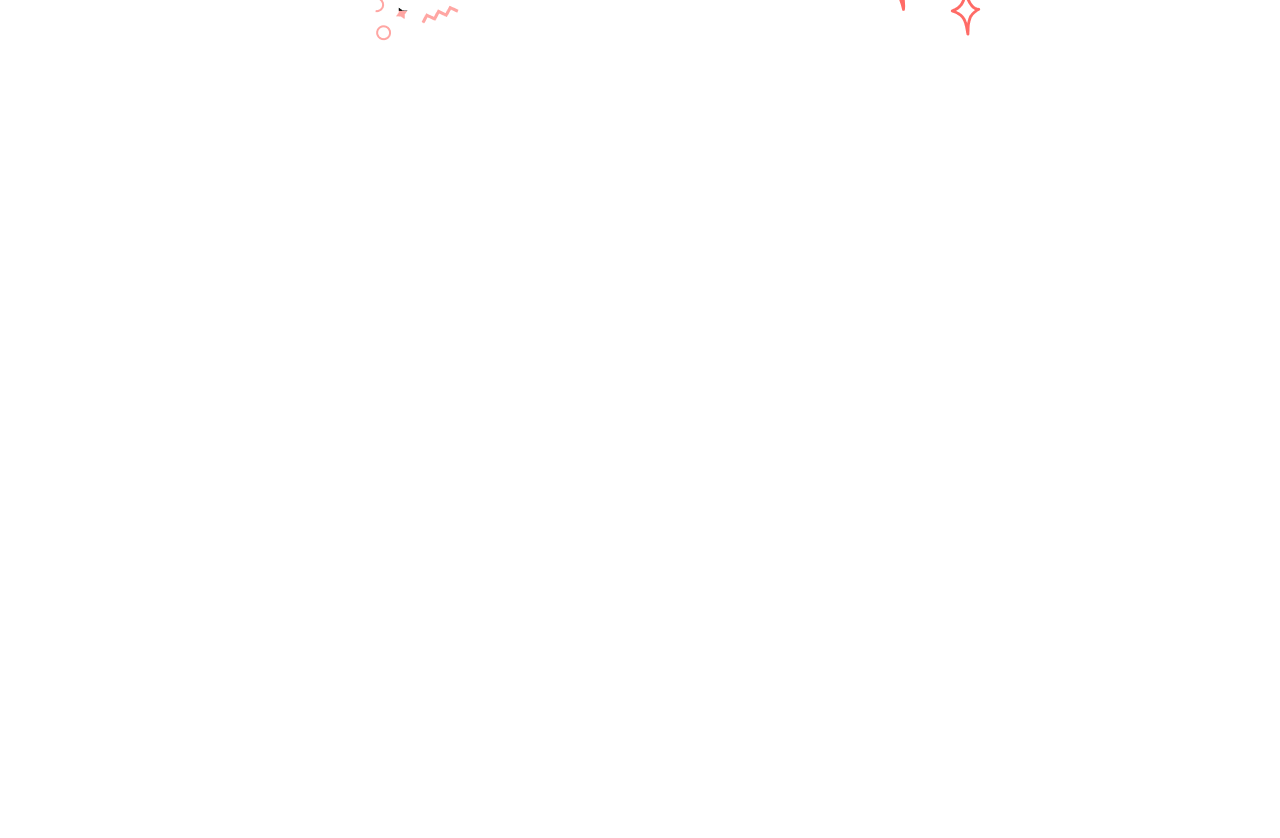
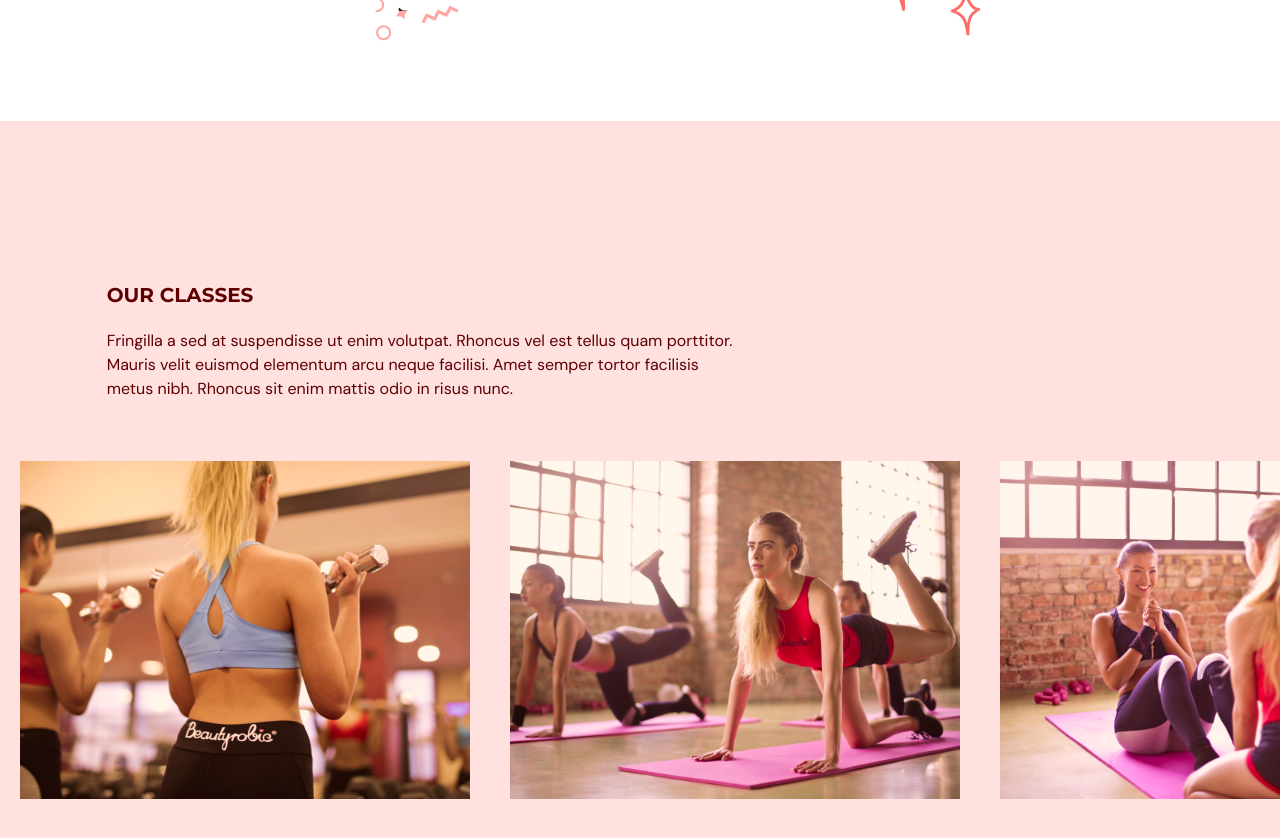
Before and after one commit to Ikamrava/Gym-Typescript, a React (Vite) app: page / in a window 1280 px wide. Shown: the part 2040-2878 px from the top of the page. Before the commit the page ends 2161 px from the top, so only its background shows below. Built offline with nearby package versions, Linux system fonts and the light colour scheme.

Commit message:
ourclasses

```diff
--- a/src/App.tsx
+++ b/src/App.tsx
@@ -3,6 +3,7 @@
 import { Selectedpage } from "./shared/type"
 import Home from "./scense/Home"
 import Benefits from "./scense/Benefits"
+import OurClasses from "./scense/ourClasses"
 
 
 
@@ -33,6 +34,7 @@
       selectedpage={selectedpage} setSelectedPage={setSelectedPage} />
       <Home  setSelectedPage={setSelectedPage} />
       <Benefits  setSelectedPage={setSelectedPage} />
+      <OurClasses  setSelectedPage={setSelectedPage} />
     </div>
   )
 }
--- a/src/scense/Benefits/index.tsx
+++ b/src/scense/Benefits/index.tsx
@@ -61,7 +61,7 @@
           }}
         >
           <HText>MORE THAN JUST GYM.</HText>
-          <p className="my-5 text-sm">
+          <p className="my-5 text-sm font-bold">
             We provide world class fitness equipment, trainers and classes to
             get you to your ultimate fitness goals with ease. We provide true
             care into each and every member.
@@ -130,7 +130,7 @@
                 visible: { opacity: 1, x: 0 },
               }}
             >
-              <p className="my-5">
+              <p className="my-5 font-bold">
                 Nascetur aenean massa auctor tincidunt. Iaculis potenti amet
                 egestas ultrices consectetur adipiscing ultricies enim. Pulvinar
                 fames vitae vitae quis. Quis amet vulputate tincidunt at in
@@ -138,7 +138,7 @@
                 tellus. Ullamcorper arcu id pretium sapien proin integer nisl.
                 Felis orci diam odio.
               </p>
-              <p className="mb-5">
+              <p className="mb-5 font-bold">
                 Fringilla a sed at suspendisse ut enim volutpat. Rhoncus vel est
                 tellus quam porttitor. Mauris velit euismod elementum arcu neque
                 facilisi. Amet semper tortor facilisis metus nibh. Rhoncus sit
--- /dev/null
+++ b/src/scense/ourClasses/Class.tsx
@@ -0,0 +1,24 @@
+type Props = {
+  name: string;
+  description?: string;
+  image: string;
+};
+
+const Class = ({ name, description, image }: Props) => {
+  const overlayStyles = `p-5 absolute z-30 flex
+  h-[380px] w-[450px] flex-col items-center justify-center
+  whitespace-normal bg-primary-500 text-center text-white
+  opacity-0 transition duration-500 hover:opacity-90`;
+
+  return (
+    <li className="relative mx-5 inline-block h-[380px] w-[450px]">
+      <div className={overlayStyles}>
+        <p className="text-2xl">{name}</p>
+        <p className="mt-5">{description}</p>
+      </div>
+      <img alt={`${image}`} src={image} />
+    </li>
+  );
+};
+
+export default Class;
--- /dev/null
+++ b/src/scense/ourClasses/index.tsx
@@ -0,0 +1,96 @@
+import { Selectedpage, ClassType } from "@/shared/type";
+import image1 from "@/assets/image1.png";
+import image2 from "@/assets/image2.png";
+import image3 from "@/assets/image3.png";
+import image4 from "@/assets/image4.png";
+import image5 from "@/assets/image5.png";
+import image6 from "@/assets/image6.png";
+import { motion } from "framer-motion";
+
+import Class from "./Class";
+import HText from "@/shared/HTect";
+
+const classes: Array<ClassType> = [
+  {
+    name: "Weight Training Classes",
+    description:
+      "Lorem ipsum dolor sit amet, consectetur adipiscing elit, sed do eiusmod tempor incididunt ut labore et dolore magna aliqua. Ut enim ad minim veniam, quis nostrud exercitation ullamco laboris nisi ut aliquip ex ea commodo consequat.",
+    image: image1,
+  },
+  {
+    name: "Yoga Classes",
+    image: image2,
+  },
+  {
+    name: "Ab Core Classes",
+    description:
+      "Lorem ipsum dolor sit amet, consectetur adipiscing elit, sed do eiusmod tempor incididunt ut labore et dolore magna aliqua. Ut enim ad minim veniam, quis nostrud exercitation ullamco laboris nisi ut aliquip ex ea commodo consequat.",
+    image: image3,
+  },
+  {
+    name: "Adventure Classes",
+    description:
+      "Lorem ipsum dolor sit amet, consectetur adipiscing elit, sed do eiusmod tempor incididunt ut labore et dolore magna aliqua. Ut enim ad minim veniam, quis nostrud exercitation ullamco laboris nisi ut aliquip ex ea commodo consequat.",
+    image: image4,
+  },
+  {
+    name: "Fitness Classes",
+    image: image5,
+  },
+  {
+    name: "Training Classes",
+    description:
+      "Lorem ipsum dolor sit amet, consectetur adipiscing elit, sed do eiusmod tempor incididunt ut labore et dolore magna aliqua. Ut enim ad minim veniam, quis nostrud exercitation ullamco laboris nisi ut aliquip ex ea commodo consequat.",
+    image: image6,
+  },
+];
+
+type Props = {
+  setSelectedPage: (value: Selectedpage) => void;
+};
+
+const OurClasses = ({ setSelectedPage }: Props) => {
+  return (
+    <section id="ourclasses" className="w-full bg-primary-100 py-40">
+      <motion.div
+        onViewportEnter={() => setSelectedPage(Selectedpage.OurClasses)}
+      >
+        <motion.div
+          className="mx-auto w-5/6"
+          initial="hidden"
+          whileInView="visible"
+          viewport={{ once: true, amount: 0.5 }}
+          transition={{ duration: 0.5 }}
+          variants={{
+            hidden: { opacity: 0, x: -50 },
+            visible: { opacity: 1, x: 0 },
+          }}
+        >
+          <div className="md:w-3/5">
+            <HText>OUR CLASSES</HText>
+            <p className="py-5">
+              Fringilla a sed at suspendisse ut enim volutpat. Rhoncus vel est
+              tellus quam porttitor. Mauris velit euismod elementum arcu neque
+              facilisi. Amet semper tortor facilisis metus nibh. Rhoncus sit
+              enim mattis odio in risus nunc.
+            </p>
+          </div>
+        </motion.div>
+        <div className="mt-10 h-[353px] w-full overflow-x-auto overflow-y-hidden">
+          <ul className="w-[2800px] whitespace-nowrap">
+            {classes.map((item: ClassType, index) => (
+              <Class
+                key={`${item.name}-${index}`}
+                name={item.name}
+                description={item.description}
+                image={item.image}
+              />
+            ))}
+          </ul>
+        </div>
+      </motion.div>
+    </section>
+  );
+};
+
+export default OurClasses;
--- a/src/shared/type.ts
+++ b/src/shared/type.ts
@@ -10,3 +10,9 @@
   title: string;
   description: string;
 }
+
+export interface ClassType {
+  name: string;
+  description?: string;
+  image: string;
+}
```
